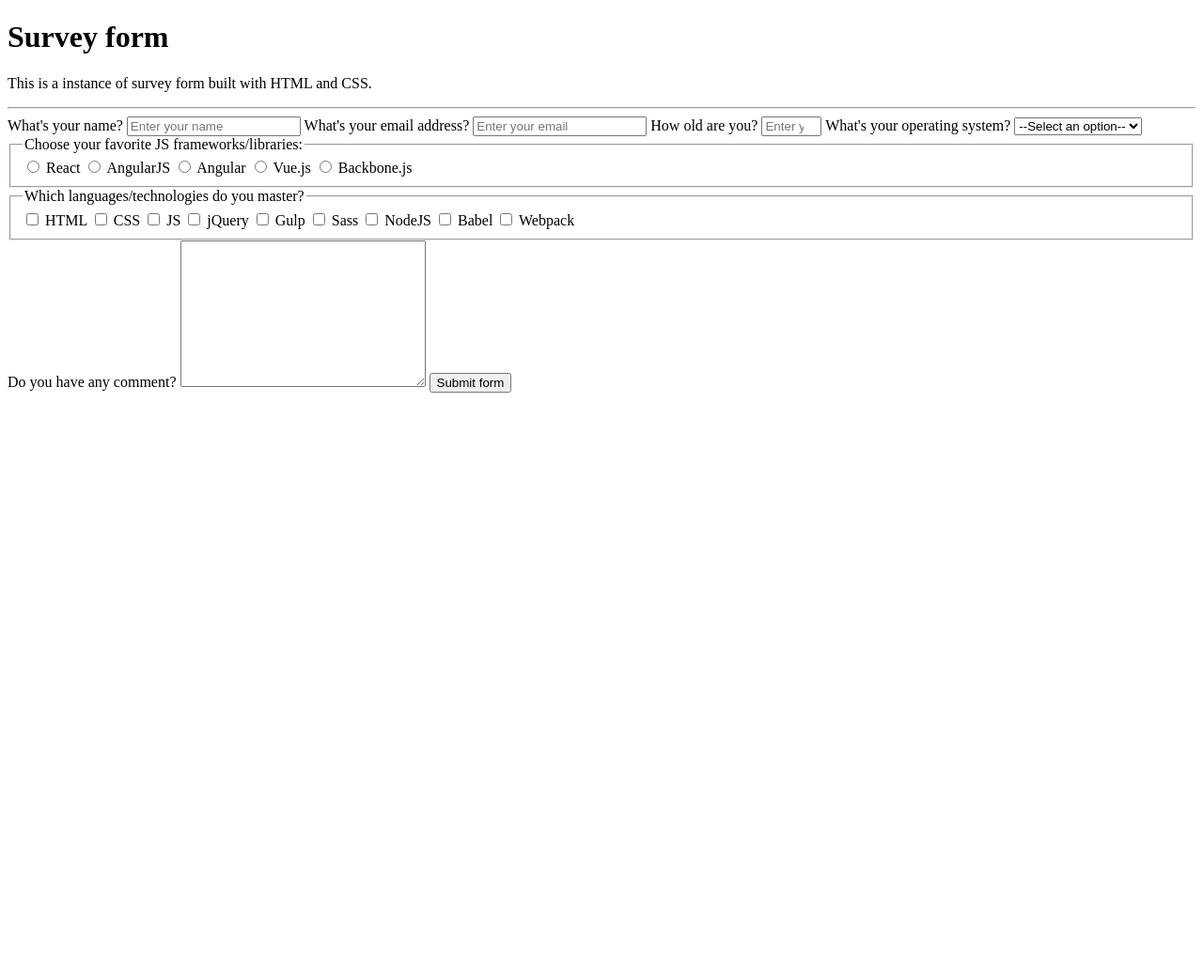
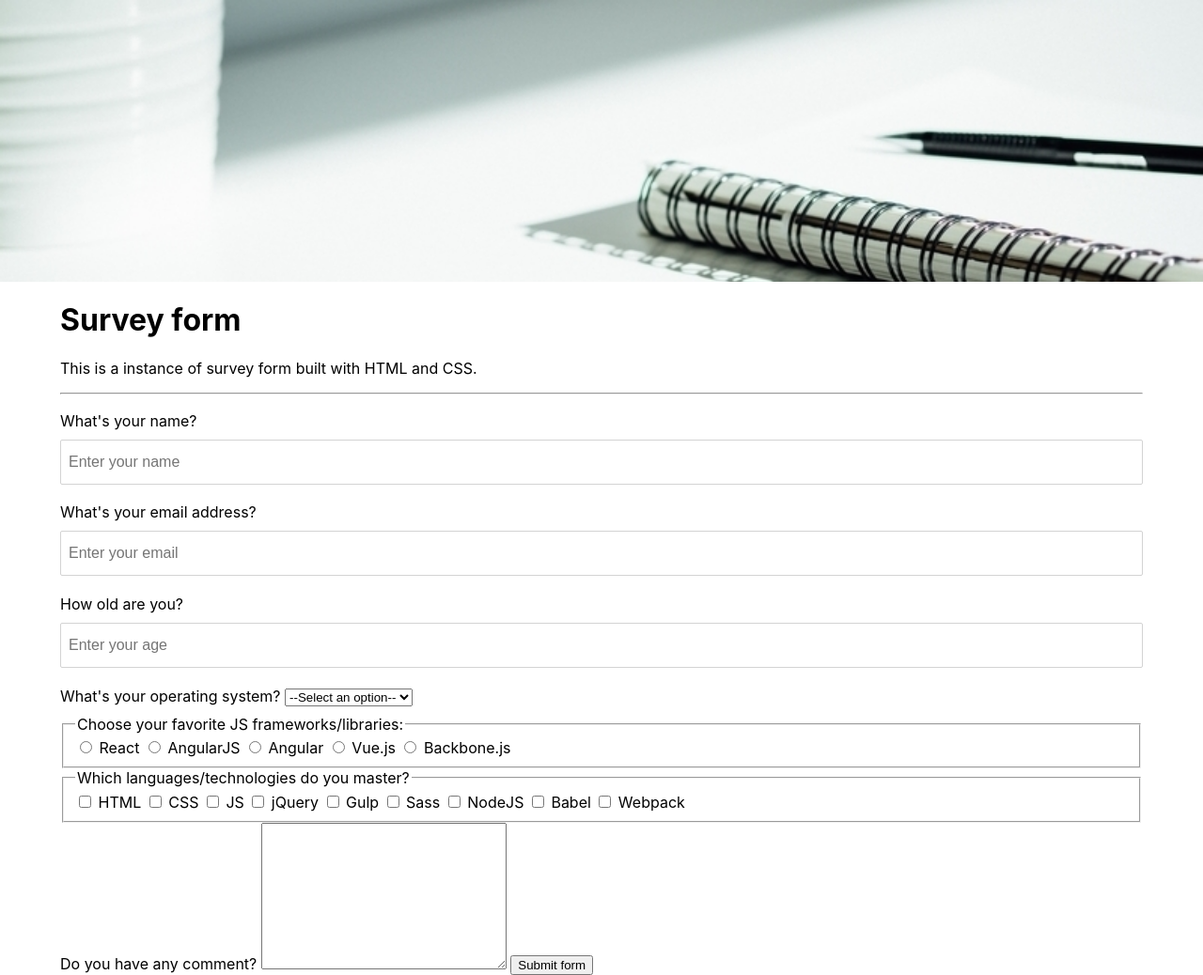
Before and after one commit to younessbennaj/survey-form, a plain HTML site: page index.html in a window 1280 px wide. Shown: the whole page at 94% size. Before the commit the page ends 800 px from the top, so only its background shows below. Drawn offline with Linux system fonts and the light colour scheme.

Commit message:
add header background and style our basic inputs

```diff
--- a/index.html
+++ b/index.html
@@ -11,25 +11,26 @@
 
 <body>
     <header class="header">
-        <h1 id="title">Survey form</h1>
-        <p id="description">
+
+    </header>
+    <main class="survey">
+        <h1 class="survey__title">Survey form</h1>
+        <p class="survey__description">
             This is a instance of survey form built with HTML and CSS.
         </p>
         <hr>
-    </header>
-    <main>
-        <form action="" id="survey-form">
+        <form action="" class="survey__form">
             <!-- Name Input -->
-            <label for="name">What's your name?</label>
-            <input type="text" name="name" id="name" required placeholder="Enter your name">
+            <label class="survey__label" for="name">What's your name?</label>
+            <input class="survey__input" type="text" name="name" id="name" required placeholder="Enter your name">
             <!-- Email Input -->
-            <label for="email">What's your email address?</label>
-            <input type="email" name="email" id="email" required placeholder="Enter your email">
+            <label class="survey__label" for="email">What's your email address?</label>
+            <input class="survey__input" type="email" name="email" id="email" required placeholder="Enter your email">
             <!-- Age input -->
-            <label for="age">How old are you?</label>
-            <input type="number" name="age" id="age" min="15" max="100" placeholder="Enter your age">
+            <label class="survey__label" for="age">How old are you?</label>
+            <input class="survey__input" type="number" name="age" id="age" min="15" max="100" placeholder="Enter your age">
             <!-- Dropdown input -->
-            <label for="dropdown">What's your operating system?</label>
+            <label class="survey__label" for="dropdown">What's your operating system?</label>
             <select name="operating-system" id="dropdown">
                 <option value="" disabled selected>--Select an option--</option>
                 <option value="win10">Win10</option>
--- a/style.css
+++ b/style.css
@@ -0,0 +1,47 @@
+body {
+    margin: 0;
+    font-family: -apple-system, BlinkMacSystemFont, 'Segoe UI', Roboto, Oxygen, Ubuntu, Cantarell, 'Open Sans', 'Helvetica Neue', sans-serif;
+}
+
+.survey {
+    width: 90vw;
+    margin: 0 auto;
+}
+
+.survey__title {
+    font-size: 2em;
+}
+
+.survey__input {
+    display: block;
+    width: 100%;
+    height: 3em;
+    box-sizing: border-box;
+    font-size: 1em;
+    margin-bottom: 0.6em;
+    padding-left: 8px;
+    border-radius: 2px;
+    border: 1px solid lightgray;
+}
+
+.survey__label {
+    /* background: aliceblue; */
+    padding: 10px 0px;
+    display: inline-block;
+}
+
+.header {
+    height: 300px;
+    background-image: url('/img/header-400.jpg');
+    background-origin: border-box;
+    background-repeat: no-repeat;
+    background-size: cover;
+}
+
+@media screen and (max-width: 480px) {
+    .header {
+        background-image: url('/img/header-close-portrait.jpg');
+        background-position-y: -8em;
+        height: 200px;
+    }
+}
```
Also changed, not shown: img/header-400.jpg (added), img/header-close-portrait.jpg (added), img/header.jpg (added).
